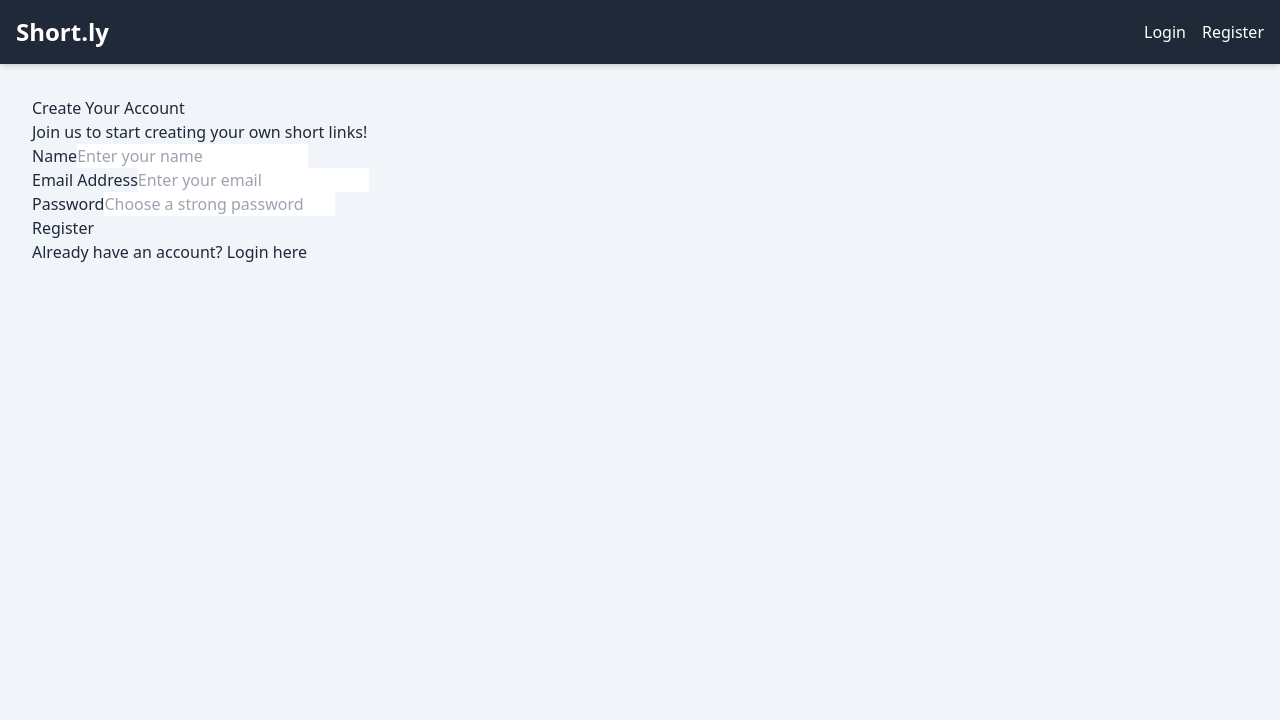
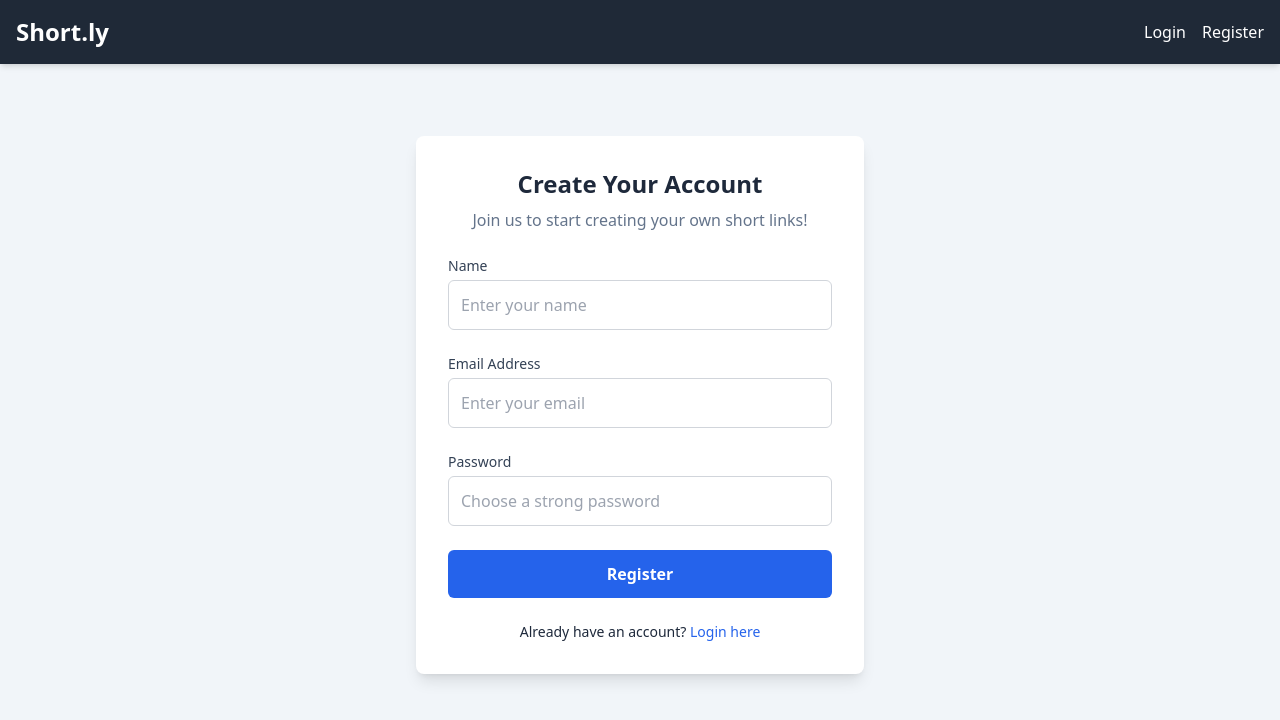
Before and after one commit to CipherZemo/url-shortner-service, a React (Vite) app in the folder client/: page /register in a window 1280 px wide. Shown: the top 720 px of the page. Built offline with nearby package versions, Linux system fonts and the light colour scheme.

Commit message:
added react ui and redirect to login

```diff
--- a/client/src/pages/RegisterPage.jsx
+++ b/client/src/pages/RegisterPage.jsx
@@ -1,17 +1,35 @@
 import React, { useState } from 'react';
 import { Link } from 'react-router-dom';
+import { useNavigate } from 'react-router-dom';
 import { registerUser } from '../services/authService';
+import Alert from '../components/Alert';
 
 const RegisterPage = () => {
   //Use a single state object to hold all form data
-  const [formData, setFormData] = useState({
-    name: '',
-    email: '',
-    password: '',
-  });
+  const [formData, setFormData] = useState({ name: '', email: '', password: '' });
+  const [error, setError] = useState('');
+  const [formErrors, setFormErrors] = useState({});
+  const [success, setSuccess] = useState('');
+  const navigate = useNavigate();
 
-  const [error, setError] = useState('');
-  const [success, setSuccess] = useState('');
+  const validate = () => {
+    const errors = {};
+    const emailRegex = /^[^\s@]+@[^\s@]+\.[^\s@]+$/;
+
+    if (!formData.name.trim()) errors.name = 'Name is required.';
+    if (!formData.email) {
+      errors.email = 'Email is required.';
+    } else if (!emailRegex.test(formData.email)) {
+      errors.email = 'Email address is invalid.';
+    }
+    if (!formData.password) {
+      errors.password = 'Password is required.';
+    } else if (formData.password.length < 6) {
+      errors.password = 'Password must be at least 6 characters.';
+    }
+
+    return errors;
+  };
 
   const handleChange = (e) => {
     setFormData({
@@ -26,59 +44,78 @@ const RegisterPage = () => {
     setError('');
     setSuccess('');
 
+    const validationErrors = validate();
+    setFormErrors(validationErrors);
+
+    if (Object.keys(validationErrors).length > 0) return;
+
     if (!formData.name || !formData.email || !formData.password) {
       setError('All fields are required.');
+      return;
     };
 
     try {
       const response = await registerUser(formData);
       console.log('Registration successful:', response);
-      setSuccess('Registration successful! Please log in.');
+      setSuccess('Registration successful! Redirecting to login....');
       setFormData({ name: '', email: '', password: '' });// Optionally, clear the form
 
+      setTimeout(() => {
+        navigate('/login');
+      }, 2000);
+
     } catch (err) {
-      const errorMessage = err.error || 'Registration failed. Please try again.';
-      setError(errorMessage);
-      console.error('Registration error:', err);
+      setError(err.message || 'Registeration failed. Pls try again');
+
     }
   };
 
   return (
     <div className="auth-container">
-      <h2>Create Your Account</h2>
-      <p>Join us to start creating your own short links!</p>
+      <div className="max-w-md mx-auto">
+        <div className="bg-white p-8 mt-10 rounded-lg shadow-lg">
+          <h2 className="text-2xl font-bold text-center mb-2">Create Your Account</h2>
+          <p className="text-center text-slate-500 mb-6">Join us to start creating your own short links!</p>
 
-      <form onSubmit={handleSubmit}>
+          <form onSubmit={handleSubmit} className="space-y-6">
             <div className="form-group">
-          <label htmlFor="name">Name</label>
+              <label htmlFor="name" className="block text-sm font-medium text-slate-700 mb-1">Name</label>
               <input
                 id="name" type="text" placeholder="Enter your name" name="name" // The 'name' attribute is crucial for our dynamic handler
-            value={formData.name} onChange={handleChange} required />
+                value={formData.name} onChange={handleChange} className={`w-full p-3 border rounded-md focus:outline-none focus:ring-2 focus:ring-blue-500 ${formErrors.name ? 'border-red-500' : 'border-gray-300'}`} required />
+              {formErrors.name && <p className="text-red-500 text-xs mt-1">{formErrors.name}</p>}
             </div>
 
             <div className="form-group">
-          <label htmlFor="email">Email Address</label>
+              <label htmlFor="email" className="block text-sm font-medium text-slate-700 mb-1">Email Address</label>
               <input
                 id="email" type="email" placeholder="Enter your email" name="email" // 'name' attribute must match the state key
-            value={formData.email} onChange={handleChange} required />
+                value={formData.email} onChange={handleChange} className={`w-full p-3 border rounded-md focus:outline-none focus:ring-2 focus:ring-blue-500 ${formErrors.email ? 'border-red-500' : 'border-gray-300'}`} required />
+              {formErrors.email && <p className="text-red-500 text-xs mt-1">{formErrors.email}</p>}
             </div>
 
             <div className="form-group">
-          <label htmlFor="password">Password</label>
+              <label htmlFor="password" className="block text-sm font-medium text-slate-700 mb-1">Password</label>
               <input
                 id="password" type="password" placeholder="Choose a strong password" name="password" // 'name' attribute must match the state key
-            value={formData.password} onChange={handleChange} required />
+                value={formData.password} onChange={handleChange} className={`w-full p-3 border rounded-md focus:outline-none focus:ring-2 focus:ring-blue-500 ${formErrors.password ? 'border-red-500' : 'border-gray-300'}`} required />
+              {formErrors.password && <p className="text-red-500 text-xs mt-1">{formErrors.password}</p>}
             </div>
 
-        <button type="submit" className="btn">Register</button>
+
+            <button type="submit" className="w-full bg-blue-600 text-white p-3 rounded-md font-semibold hover:bg-blue-700">
+              Register</button>
           </form>
 
-      {error && <p className="error-message" style={{ color: 'red' }}>{error}</p>}
-      {success && <p className="success-message" style={{ color: 'green' }}>{success}</p>}
+          {error && <Alert type="error" message={error} onClose={() => setError('')} />}
+          {success && <Alert type="success" message={success} />}
 
-      <p className="auth-switch">
-        Already have an account? <Link to="/login">Login here</Link>
+          <p className="mt-6 text-center text-sm">
+            Already have an account? <Link to="/login" className="font-medium text-blue-600 hover:underline">Login here</Link>
           </p>
+
+        </div>
+      </div>
     </div>
   );
 };
```
Lines whose indentation alone changed are shown as unchanged.
